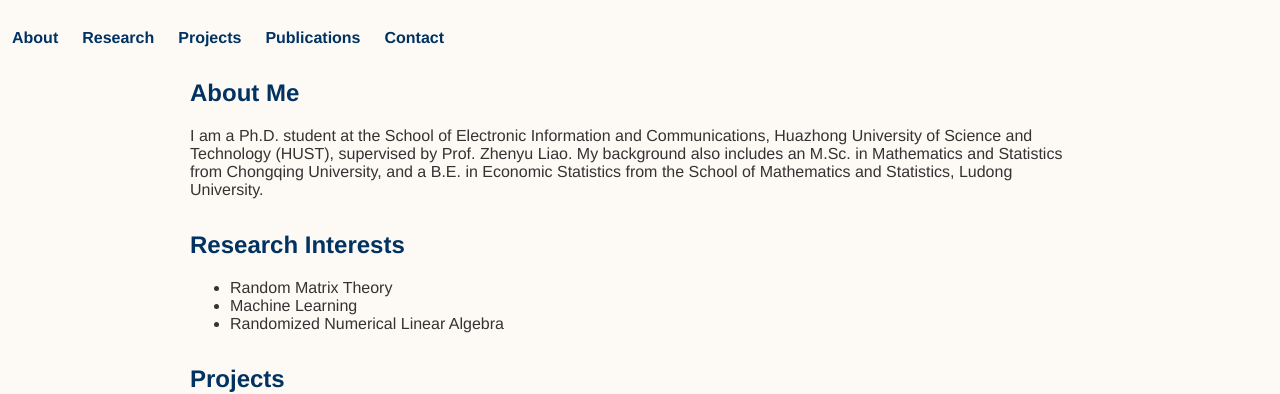
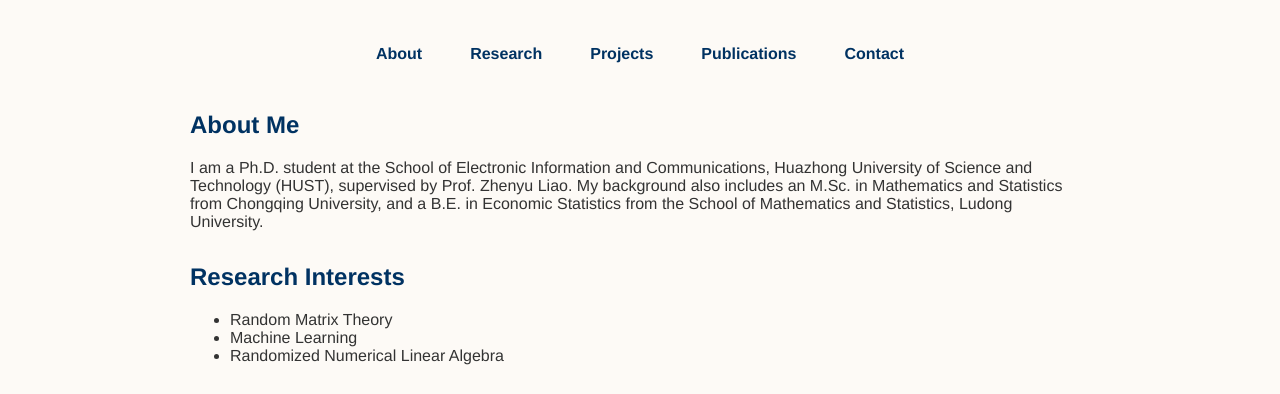
Before and after one commit to chengmeiniu/chengmei-niu.github.io, a plain HTML site: page index.html in a window 1280 px wide. Shown: the part 344-738 px from the top of the page. Drawn offline with nearby package versions, Linux system fonts and the light colour scheme.

Commit message:
Update homepage content (HTML modified locally)

```diff
--- a/index.html
+++ b/index.html
@@ -31,6 +31,13 @@
   object-fit: cover;
   margin-bottom: 1rem;
 }
+    nav {
+      background-color: #fdfaf6;
+      padding: 1rem;
+      display: flex;
+      justify-content: center;
+      gap: 1.5rem;
+    }
     nav a {
   color: #003262;
   font-weight: bold;
```
